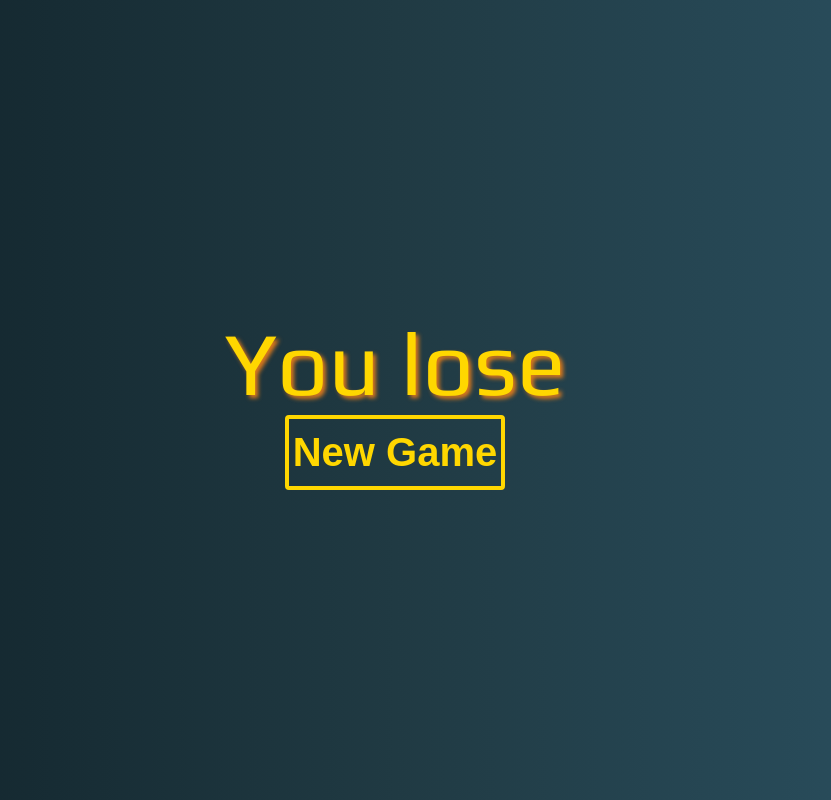
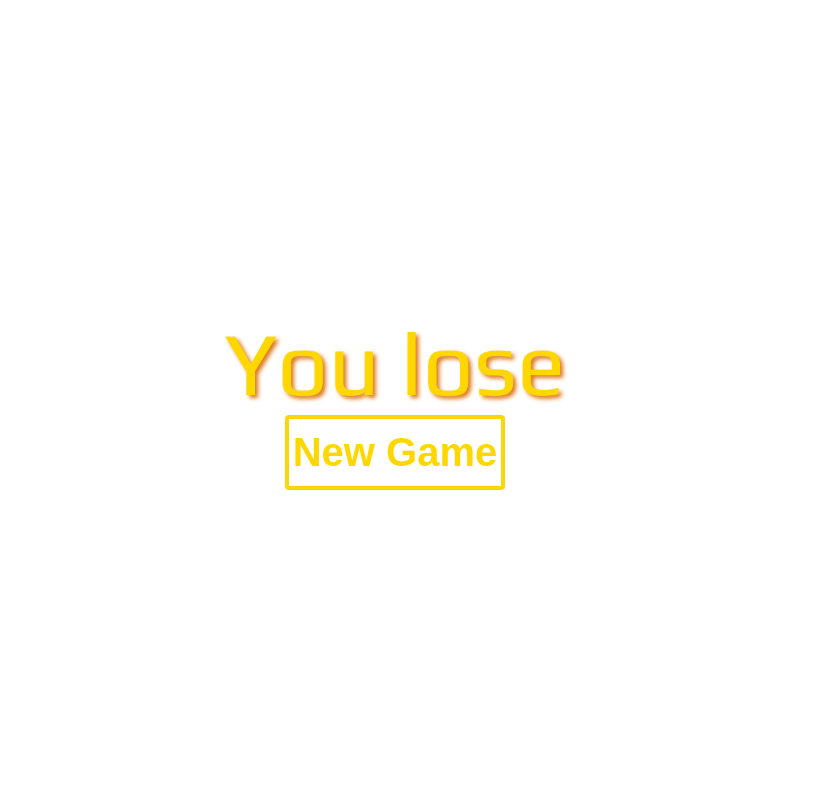
Before and after one commit to Creator-gif/Creator-gif.github.io, a plain HTML site: page index.html in a window 1280 px wide. Both pictures are taken after a click on the element 50 px from the left and 50 px from the top of the page. Shown: the whole page, without its empty margins (245-1076 px from the left). Drawn offline with nearby package versions, Linux system fonts and the light colour scheme.

Commit message:
Update style.css

```diff
--- a/style.css
+++ b/style.css
@@ -4,7 +4,7 @@
 }
 html, body {
     height: 100%;
-    user-select: none; /* свойство которое не позволяет выделить объект*/
+    user-select: none;
     overflow: hidden;
     font-family: 'Play', sans-serif;
 }
@@ -45,7 +45,7 @@ html, body {
     z-index: 10;
     height: 100%;
     background-color: black;
-    background: linear-gradient(to right,#0F2027, #203A43, #2C5364);
+    background: white;
     color: gold;
     text-shadow: 3px 3px 4px rgb(221, 121, 28);
     font-size: 90px;
@@ -73,23 +73,3 @@ html, body {
 .circle {
     border-radius: 50%;
 }
-
-
-
-
-
-
-
-
-
-
-/*
-существует свойство position которое
-определяет позицию элемента в окне бразера.
-существует несколько видов :
-1) absolute - вид при котором
-2) relative
-3) fixed
-
-z-index позволяет определять положение объекта на определенном слое.
-В HTML их(слоёв) может быть бесконечное множество.
```
